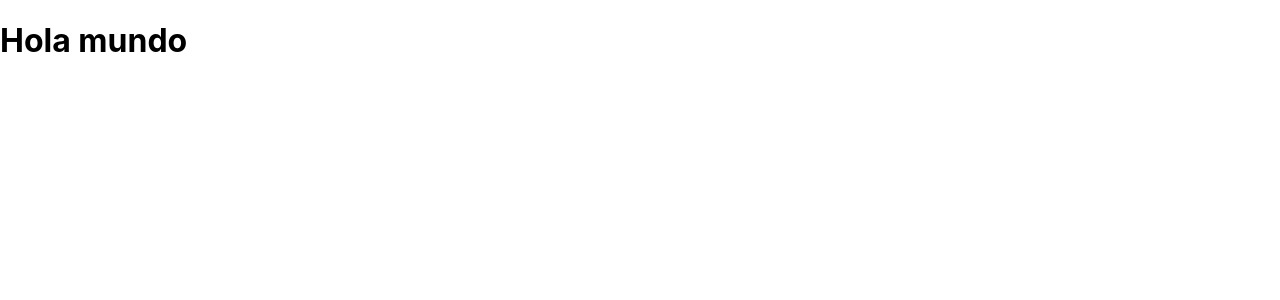
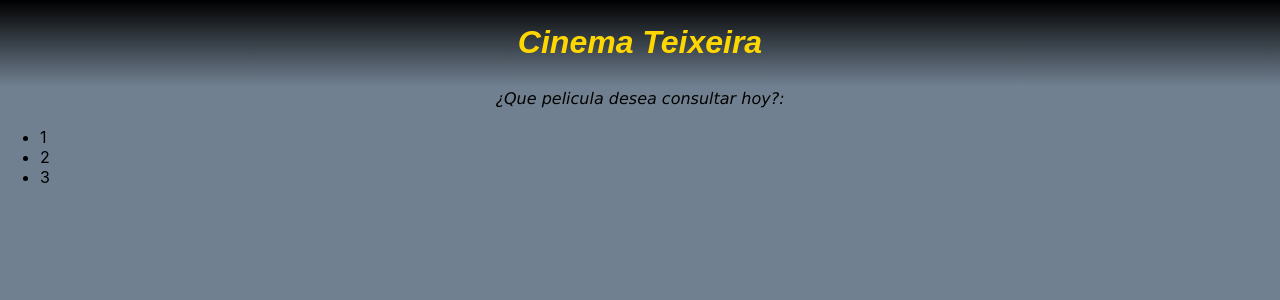
Before and after one commit to Teixeira49/cinema-app, a React (Vite) app: page / in a window 1280 px wide. Shown: the top 300 px of the page. Built offline with nearby package versions, Linux system fonts and the light colour scheme.

Commit message:
Primera implementacion, fondo y titulo

```diff
--- a/package.json
+++ b/package.json
@@ -8,6 +8,7 @@
     "preview": "vite preview"
   },
   "dependencies": {
+    "axios": "^0.26.1",
     "react": "^17.0.2",
     "react-dom": "^17.0.2",
     "react-hook-form": "^7.27.1",
--- a/src/App.jsx
+++ b/src/App.jsx
@@ -7,6 +7,18 @@ import {BrowserRouter as Router, Routes, Route} from "react-router-dom";
 const PageNotFound = () =>
   <h1> Error 404: Page not Found, Don't be sad. come take a hug (っ◔◡◔)っ </h1>
 
+const Register = () =>
+  <h1> Register:</h1>
+
+const Login = () =>
+  <h1> Login: </h1>
+
+const MoviesFull = () =>
+  <h1> List of movies: </h1>
+
+const MovieDetails = () =>
+  <h1> Movie: </h1>
+
 function App() {
   const [count, setCount] = useState(0)
 
@@ -14,6 +26,10 @@ function App() {
     <Router>
       <Routes>
         <Route path='/' element={<HomePage />}/>
+        <Route path='/movies' element={<MoviesFull />}/>
+        <Route path='/movieDetails' element={<MovieDetails />}/>
+        <Route path='/login' element={<Login />}/>
+        <Route path='/regist' element={<Register />}/>
         <Route path='*' element={<PageNotFound />}/>
       </Routes>
     </Router>
--- a/src/index.css
+++ b/src/index.css
@@ -5,9 +5,31 @@ body {
     sans-serif;
   -webkit-font-smoothing: antialiased;
   -moz-osx-font-smoothing: grayscale;
+  background-color:slategray;
 }
 
 code {
   font-family: source-code-pro, Menlo, Monaco, Consolas, 'Courier New',
     monospace;
 }
+
+.TitleBar{
+  background: linear-gradient(to bottom, black, slategray);
+  padding: 3px;
+}
+
+.TitleP {
+  font-family: fantasy;
+  text-align: center;
+  color: gold;
+  text-shadow: 15px;
+  text-decoration:orange;
+  font-style: italic;
+}
+
+.MoviesGeneral {
+  text-align: center;
+  font-family: 'Lucida Sans', 'Lucida Sans Regular', 'Lucida Grande', 'Lucida Sans Unicode', Geneva, Verdana, sans-serif;
+  font-style: oblique;
+  padding: 3px;
+}
--- a/src/pages/HomePage.jsx
+++ b/src/pages/HomePage.jsx
@@ -1,11 +1,17 @@
 import React from 'react'
+import MoviesSection from './MoviesSection'
 
 export default function homePage() {
   return (
     <div>
-        <h1>
-             Hola mundo
-        </h1>
+        <header className='TitleBar'>
+          <h1 className='TitleP'>
+            Cinema Teixeira
+          </h1>
+        </header>
+        <main>
+          <MoviesSection />
+        </main>
     </div>
   )
 }
--- /dev/null
+++ b/src/pages/MoviesSection.jsx
@@ -0,0 +1,16 @@
+import React from 'react'
+
+export default function MoviesSection() {
+  return (
+    <div>
+        <header className='MoviesGeneral'>
+            ¿Que pelicula desea consultar hoy?:
+        </header>
+        <ul>
+            <li>1</li>
+            <li>2</li>
+            <li>3</li>
+        </ul>
+    </div>
+  )
+}
```
Also changed, not shown: 1 other file (tests, documents, lock files or other folders).
